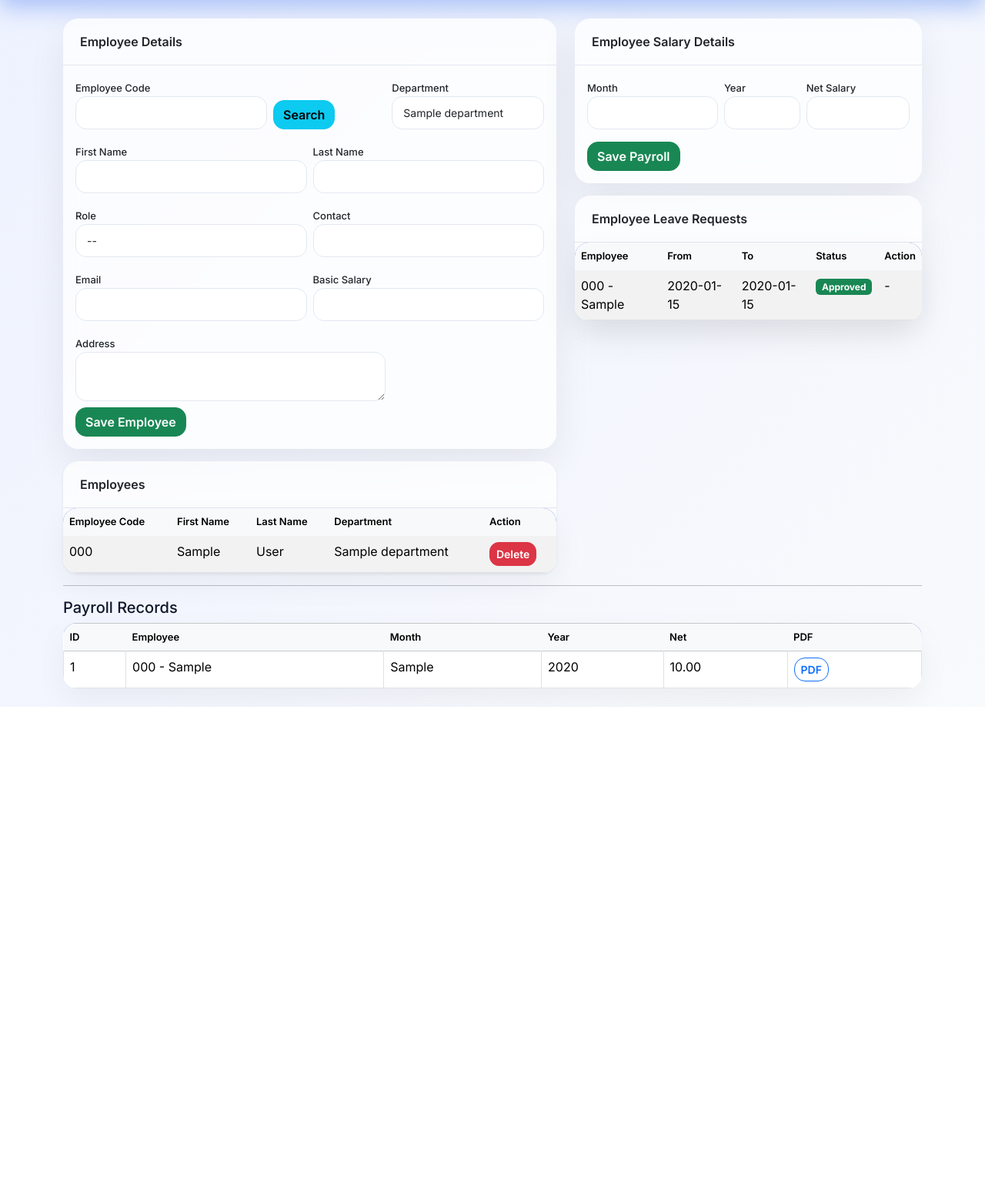
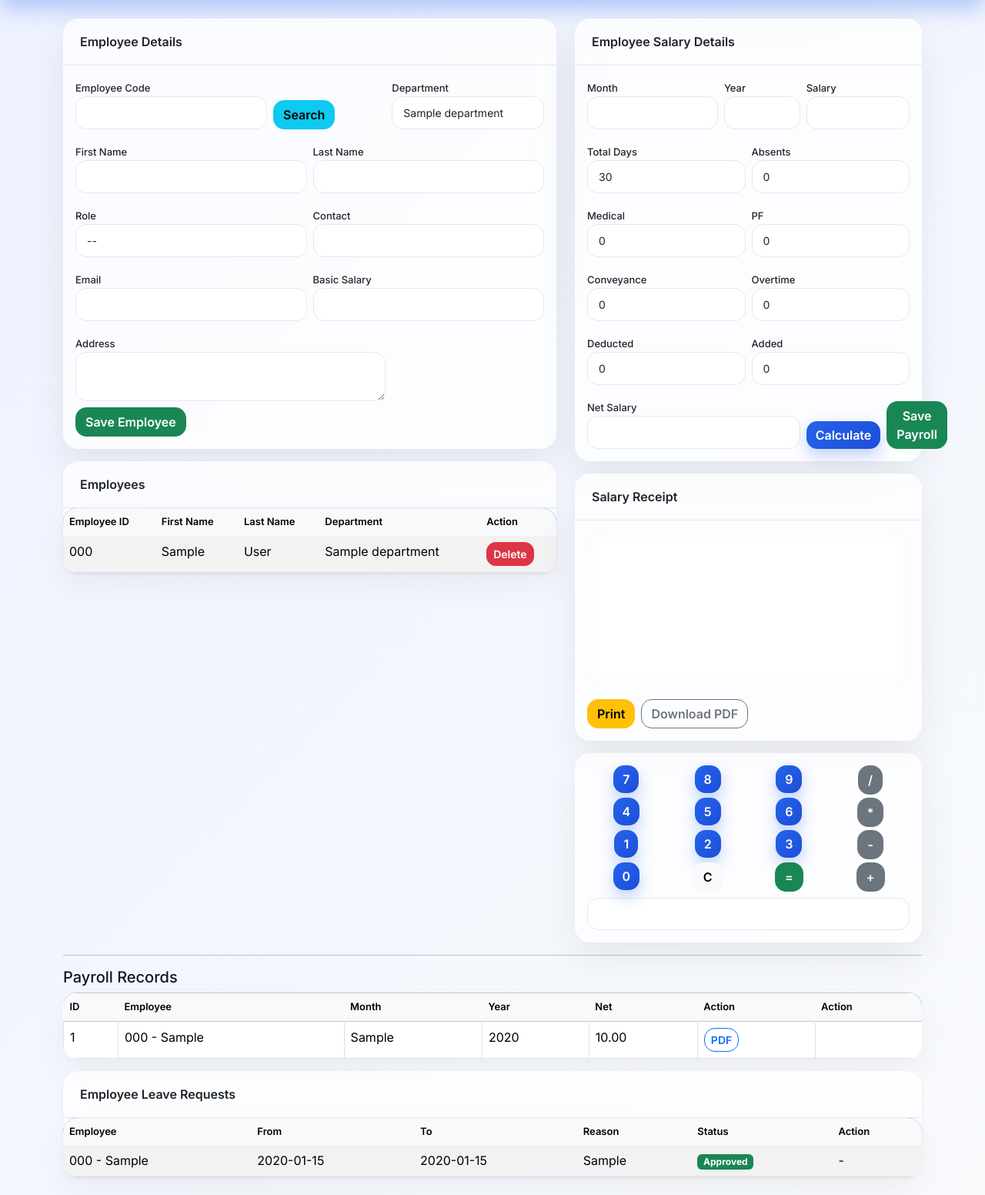
Before and after one commit to AyanMulani/EPMSFULL, a Flask app: page / in a window 1280 px wide. Shown: the part 65-1617 px from the top of the page at 77% size. Before the commit the page ends 983 px from the top, so only its background shows below. Run offline with Flask 3, Linux system fonts and the light colour scheme; a user stored in the database is signed in; tables that the repository leaves empty hold one stand-in row (values such as "Sample post").

Commit message:
Update index.html

```diff
--- a/templates/index.html
+++ b/templates/index.html
@@ -1,175 +1,64 @@
-<!doctype html>
-<html>
-<head>
-<meta charset="utf-8">
-<title>EPMS Admin</title>
+<!doctype html><html><head><meta charset="utf-8"><title>EPMS Admin</title>
 <link href="https://cdn.jsdelivr.net/npm/bootstrap@5.3.2/dist/css/bootstrap.min.css" rel="stylesheet">
-<link rel="stylesheet" href="/static/style.css">
-</head>
-<body>
-
-<nav class="navbar navbar-dark" style="background:#2f5566">
-  <div class="container-fluid">
-    <a class="navbar-brand">Employee Payroll Management System</a>
-    <div class="d-flex">
-      <a class="btn btn-outline-light btn-sm me-2" href="/export/employees">Export Employees</a>
-      <a class="btn btn-outline-light btn-sm" href="/logout">Logout</a>
-    </div>
-  </div>
-</nav>
-
+<link rel="stylesheet" href="/static/style.css"></head><body>
+<nav class="navbar navbar-dark" style="background:#2f5566"><div class="container-fluid"><a class="navbar-brand">Employee Payroll Management System</a>
+<div class="d-flex"><a class="btn btn-outline-light btn-sm me-2" href="/export/employees">Export Employees</a><a class="btn btn-outline-light btn-sm" href="/logout">Logout</a></div></div></nav>
 <div class="container my-4">
   <div class="row">
-
-<!-- ================= LEFT COLUMN ================= -->
     <div class="col-lg-7">
-
-  <!-- Employee Form -->
-  <div class="card mb-3">
-    <div class="card-header">Employee Details</div>
+      <div class="card mb-3"><div class="card-header">Employee Details</div>
         <div class="card-body">
           <form id="empForm" enctype="multipart/form-data" method="post" action="/employee/add">
             <div class="row g-2">
-          <div class="col-md-5">
-            <label>Employee Code</label>
-            <input name="emp_code" id="emp_code" class="form-control" required>
+              <div class="col-md-5"><label>Employee Code</label><input name="emp_code" id="emp_code" class="form-control" required></div>
+              <div class="col-md-3 align-self-end"><button id="search" type="button" class="btn btn-info">Search</button></div>
+              <div class="col-md-4"><label>Department</label><select name="department_id" id="department_id" class="form-select">{% for d in departments %}<option value='{{d.id}}'>{{d.name}}</option>{% endfor %}</select></div>
             </div>
-          <div class="col-md-3 align-self-end">
-            <button id="search" type="button" class="btn btn-info">Search</button>
+            <div class="row g-2 mt-2"><div class="col-md-6"><label>First Name</label><input name="first_name" id="first_name" class="form-control"></div><div class="col-md-6"><label>Last Name</label><input name="last_name" id="last_name" class="form-control"></div></div>
+            <div class="row g-2 mt-2"><div class="col-md-6"><label>Role</label><select name="role_id" id="role_id" class="form-select"><option value="">--</option>{% for r in roles %}<option value='{{r.id}}'>{{r.name}}</option>{% endfor %}</select></div><div class="col-md-6"><label>Contact</label><input name="contact" id="contact" class="form-control"></div></div>
+            <div class="row g-2 mt-2"><div class="col-md-6"><label>Email</label><input name="email" id="email" class="form-control"></div><div class="col-md-6"><label>Basic Salary</label><input name="basic_salary" id="basic_salary" class="form-control"></div></div>
+            <div class="row g-2 mt-2"><div class="col-8"><label>Address</label><textarea name="address" id="address" class="form-control" rows="2"></textarea></div>
             </div>
-          <div class="col-md-4">
-            <label>Department</label>
-            <select name="department_id" class="form-select">
-              {% for d in departments %}
-              <option value="{{d.id}}">{{d.name}}</option>
-              {% endfor %}
-            </select>
+            <div class="row mt-2"><div class="col-12"><button class="btn btn-success">Save Employee</button> <span id="save_status" class="text-success ms-2"></span></div></div>
+          </form>
+        </div></div>
+
+      <div class="card shadow-sm">
+        <div class="card-header">Employees</div>
+        <div class="card-body p-0"><table class="table table-striped mb-0" id="emp_table"><thead class="table-light"><tr><th>Employee ID</th><th>First Name</th><th>Last Name</th><th>Department</th><th>Action</th></tr></thead>
+          <tbody>{% for e in employees %}<tr data-emp-id='{{e.id}}'><td>{{ e.emp_code }}</td><td>{{ e.first_name }}</td><td>{{ e.last_name }}</td><td>{{ e.department.name if e.department else '' }}</td><td><button class='btn btn-sm btn-danger emp-delete' data-id='{{e.id}}'>Delete</button></td></tr>{% endfor %}</tbody></table></div></div>
+    </div>
+
+    <div class="col-lg-5">
+      <div class="card mb-3"><div class="card-header">Employee Salary Details</div><div class="card-body">
+        <form id="payForm" method="post" action="/payroll/create"><input type="hidden" name="emp_code" id="pay_emp_code">
+        <div class="row g-2"><div class="col-md-5"><label>Month</label><input name="month" id="month" class="form-control"></div><div class="col-md-3"><label>Year</label><input name="year" id="year" class="form-control"></div><div class="col-md-4"><label>Salary</label><input name="net_salary" id="net_salary" class="form-control"></div></div>
+        <div class="row g-2 mt-2"><div class="col-md-6"><label>Total Days</label><input name="total_days" id="total_days" class="form-control" value="30"></div><div class="col-md-6"><label>Absents</label><input name="absents" id="absents" class="form-control" value="0"></div></div>
+        <div class="row g-2 mt-2"><div class="col-md-6"><label>Medical</label><input name="medical" id="medical" class="form-control" value="0"></div><div class="col-md-6"><label>PF</label><input name="pf" id="pf" class="form-control" value="0"></div></div>
+        <div class="row g-2 mt-2"><div class="col-md-6"><label>Conveyance</label><input name="conveyance" id="conveyance" class="form-control" value="0"></div><div class="col-md-6"><label>Overtime</label><input name="overtime" id="overtime" class="form-control" value="0"></div></div>
+        <div class="row g-2 mt-2"><div class="col-md-6"><label>Deducted</label><input name="deducted" id="deducted" class="form-control" value="0"></div><div class="col-md-6"><label>Added</label><input name="added" id="added" class="form-control" value="0"></div></div>
+        <div class="row g-2 mt-2"><div class="col-md-8"><label>Net Salary</label><input name="net_salary" id="net_salary" class="form-control" readonly></div><div class="col-md-4 d-flex align-items-end"><button id="calc_btn" type="button" class="btn btn-primary me-2">Calculate</button><button class="btn btn-success" type="submit"> Save Payroll </button></div></div>
+        </form></div></div>
+
+      <div class="card mb-3"><div class="card-header">Salary Receipt</div><div class="card-body">
+        <pre id="receipt_area"></pre>
+        <div class="d-flex"><button id="print_receipt" class="btn btn-warning me-2">Print</button><a id="download_pdf" class="btn btn-outline-secondary" href="#">Download PDF</a></div>
+      </div></div>
+
+      <div class="card"><div class="card-body"><div class="calculator"><div class="row g-1 text-center">
+      <div class="col-3"><button class="btn btn-primary calc-key">7</button></div><div class="col-3"><button class="btn btn-primary calc-key">8</button></div><div class="col-3"><button class="btn btn-primary calc-key">9</button></div><div class="col-3"><button class="btn btn-secondary calc-op">/</button></div>
+      <div class="col-3"><button class="btn btn-primary calc-key">4</button></div><div class="col-3"><button class="btn btn-primary calc-key">5</button></div><div class="col-3"><button class="btn btn-primary calc-key">6</button></div><div class="col-3"><button class="btn btn-secondary calc-op">*</button></div>
+      <div class="col-3"><button class="btn btn-primary calc-key">1</button></div><div class="col-3"><button class="btn btn-primary calc-key">2</button></div><div class="col-3"><button class="btn btn-primary calc-key">3</button></div><div class="col-3"><button class="btn btn-secondary calc-op">-</button></div>
+      <div class="col-3"><button class="btn btn-primary calc-key">0</button></div><div class="col-3"><button id="calc-clear" class="btn btn-light">C</button></div><div class="col-3"><button id="calc-eq" class="btn btn-success">=</button></div><div class="col-3"><button class="btn btn-secondary calc-op">+</button></div>
+      </div><input id="calc_screen" class="form-control mt-2" readonly></div></div></div>
+
     </div>
   </div>
-
-        <div class="row g-2 mt-2">
-          <div class="col-md-6">
-            <label>First Name</label>
-            <input name="first_name" class="form-control">
-          </div>
-          <div class="col-md-6">
-            <label>Last Name</label>
-            <input name="last_name" class="form-control">
-          </div>
-        </div>
-
-        <div class="row g-2 mt-2">
-          <div class="col-md-6">
-            <label>Role</label>
-            <select name="role_id" class="form-select">
-              <option value="">--</option>
-              {% for r in roles %}
-              <option value="{{r.id}}">{{r.name}}</option>
-              {% endfor %}
-            </select>
-          </div>
-          <div class="col-md-6">
-            <label>Contact</label>
-            <input name="contact" class="form-control">
-          </div>
-        </div>
-
-        <div class="row g-2 mt-2">
-          <div class="col-md-6">
-            <label>Email</label>
-            <input name="email" class="form-control">
-          </div>
-          <div class="col-md-6">
-            <label>Basic Salary</label>
-            <input name="basic_salary" class="form-control">
-          </div>
-        </div>
-
-        <div class="row g-2 mt-2">
-          <div class="col-8">
-            <label>Address</label>
-            <textarea name="address" class="form-control" rows="2"></textarea>
-          </div>
-        </div>
-
-        <div class="row mt-2">
-          <div class="col-12">
-            <button class="btn btn-success">Save Employee</button>
-          </div>
-        </div>
-      </form>
-    </div>
-  </div>
-
-  <!-- Employee List -->
-  <div class="card shadow-sm">
-    <div class="card-header">Employees</div>
-    <div class="card-body p-0">
-      <table class="table table-striped mb-0">
-        <thead class="table-light">
-          <tr>
-            <th>Employee Code</th>
-            <th>First Name</th>
-            <th>Last Name</th>
-            <th>Department</th>
-            <th>Action</th>
-          </tr>
-        </thead>
-        <tbody>
-        {% for e in employees %}
-          <tr>
-            <td>{{ e.emp_code }}</td>
-            <td>{{ e.first_name }}</td>
-            <td>{{ e.last_name }}</td>
-            <td>{{ e.department.name if e.department else '' }}</td>
-            <td>
-              <form method="post" action="/employee/{{e.id}}/delete">
-                <button class="btn btn-sm btn-danger">Delete</button>
-              </form>
-            </td>
-          </tr>
-        {% endfor %}
-        </tbody>
-      </table>
-    </div>
-  </div>
-
-</div>
-
-<!-- ================= RIGHT COLUMN ================= -->
-<div class="col-lg-5">
-
-  <!-- Salary Form -->
-  <div class="card mb-3">
-    <div class="card-header">Employee Salary Details</div>
-    <div class="card-body">
-      <form method="post" action="/payroll/create">
-        <input type="hidden" name="emp_code" id="pay_emp_code">
-
-        <div class="row g-2">
-          <div class="col-md-5">
-            <label>Month</label>
-            <input name="month" class="form-control">
-          </div>
-          <div class="col-md-3">
-            <label>Year</label>
-            <input name="year" class="form-control">
-          </div>
-          <div class="col-md-4">
-            <label>Net Salary</label>
-            <input name="net_salary" class="form-control">
-          </div>
-        </div>
-
-        <div class="mt-3">
-          <button class="btn btn-success">Save Payroll</button>
-        </div>
-      </form>
-    </div>
-  </div>
-
-  <!-- Leave Requests (REPLACED CALCULATOR) -->
-  <div class="card">
+  <hr>
+  <h5>Payroll Records</h5>
+  <table class="table table-bordered" id="pay_table"><thead class="table-light"><tr><th>ID</th><th>Employee</th><th>Month</th><th>Year</th><th>Net</th><th>Action</th><th>Action</th></tr></thead><tbody>{% for p in payrolls %}<tr><td>{{p.id}}</td><td>{{p.employee.emp_code}} - {{p.employee.first_name}}</td><td>{{p.month}}</td><td>{{p.year}}</td><td>{{'%.2f'|format(p.net_salary)}}</td><td><a class="btn btn-sm btn-outline-primary" href="/payroll/{{p.id}}/pdf">PDF</a></td></tr>{% endfor %}</tbody></table>
+<!-- Leave Requests Section -->
+<div class="card shadow-sm mt-3">
     <div class="card-header">Employee Leave Requests</div>
     <div class="card-body p-0">
         <table class="table table-striped mb-0">
@@ -178,6 +67,7 @@
                     <th>Employee</th>
                     <th>From</th>
                     <th>To</th>
+                    <th>Reason</th>
                     <th>Status</th>
                     <th>Action</th>
                 </tr>
@@ -188,6 +78,7 @@
                     <td>{{ leave.employee.emp_code }} - {{ leave.employee.first_name }}</td>
                     <td>{{ leave.start_date }}</td>
                     <td>{{ leave.end_date }}</td>
+                    <td>{{ leave.reason }}</td>
                     <td>
                         {% if leave.status == 'pending' %}
                             <span class="badge bg-warning">Pending</span>
@@ -217,44 +108,6 @@
         </table>
     </div>
 </div>
-
 </div>
-
-</div>
-
-<hr>
-
-<!-- Payroll Records -->
-<h5>Payroll Records</h5>
-<table class="table table-bordered">
-  <thead class="table-light">
-    <tr>
-      <th>ID</th>
-      <th>Employee</th>
-      <th>Month</th>
-      <th>Year</th>
-      <th>Net</th>
-      <th>PDF</th>
-    </tr>
-  </thead>
-  <tbody>
-  {% for p in payrolls %}
-    <tr>
-      <td>{{p.id}}</td>
-      <td>{{p.employee.emp_code}} - {{p.employee.first_name}}</td>
-      <td>{{p.month}}</td>
-      <td>{{p.year}}</td>
-      <td>{{'%.2f'|format(p.net_salary)}}</td>
-      <td>
-        <a class="btn btn-sm btn-outline-primary" href="/payroll/{{p.id}}/pdf">PDF</a>
-      </td>
-    </tr>
-  {% endfor %}
-  </tbody>
-</table>
-
-</div>
-
 <script src="/static/main.js"></script>
-</body>
-</html>
+</body></html>
```
Lines whose indentation alone changed are shown as unchanged.
